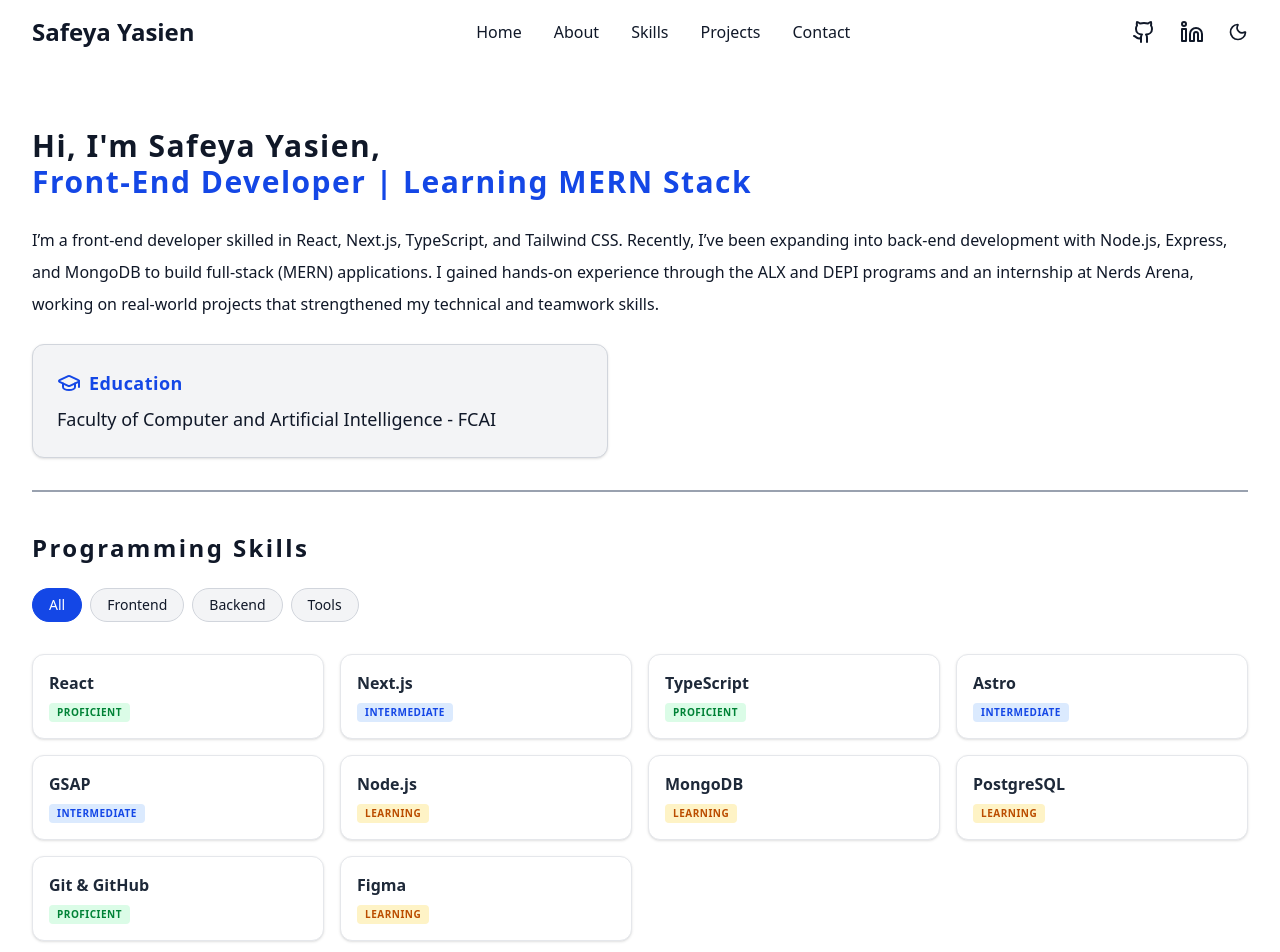
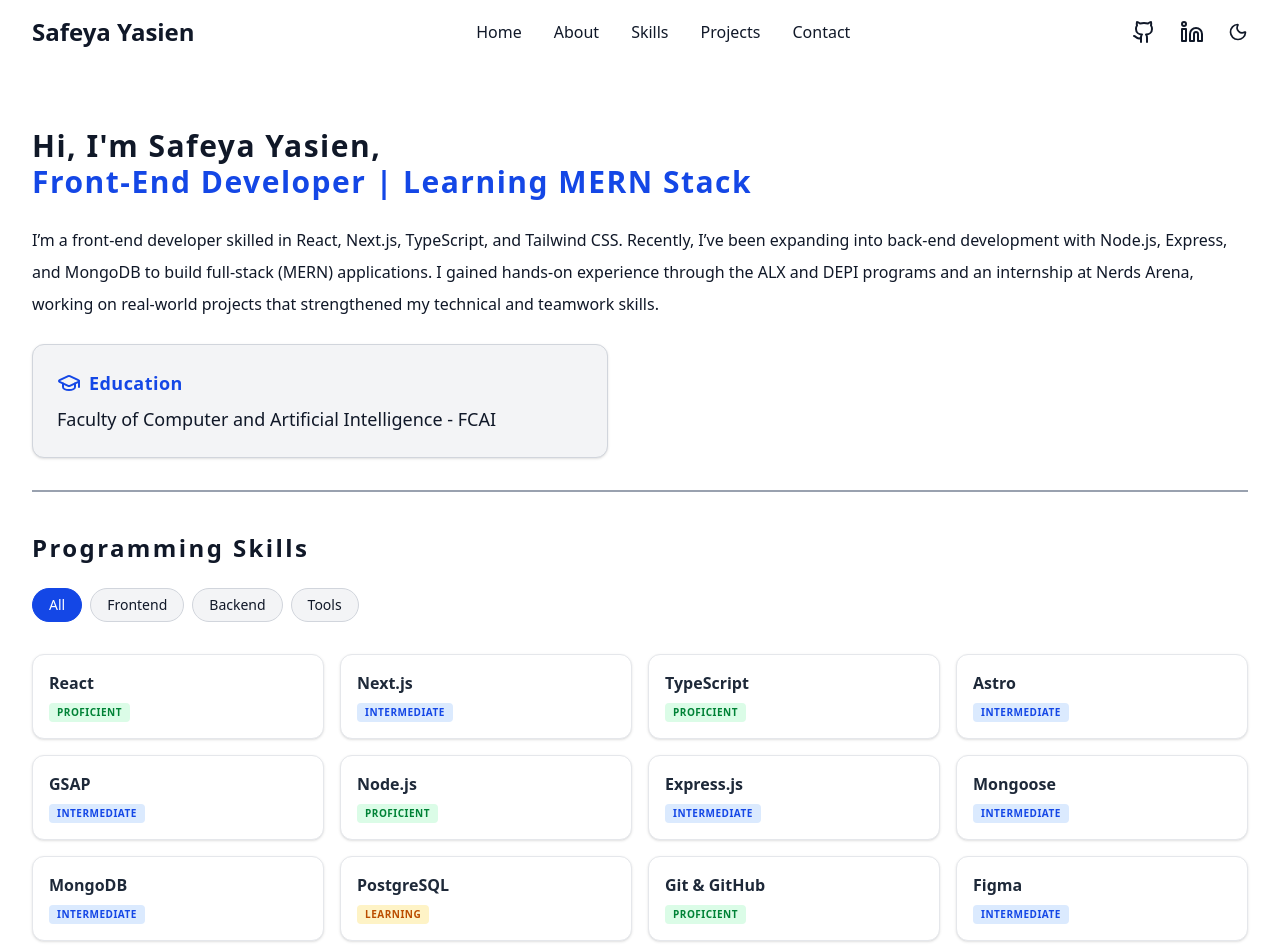
Before and after one commit to Safeya-Yasien/portfolio, a Next.js app: page / in a window 1280 px wide. Shown: the top 952 px of the page. Built offline with nearby package versions, Linux system fonts and the light colour scheme.

Commit message:
update programming-skills.ts

```diff
--- a/src/constants/programming-skills.ts
+++ b/src/constants/programming-skills.ts
@@ -4,9 +4,12 @@
   { name: "TypeScript", category: "frontend", level: "proficient" },
   { name: "Astro", category: "frontend", level: "intermediate" },
   { name: "GSAP", category: "frontend", level: "intermediate" },
-  { name: "Node.js", category: "backend", level: "learning" },
-  { name: "MongoDB", category: "backend", level: "learning" },
+  { name: "Node.js", category: "backend", level: "proficient" },
+  { name: "Express.js", category: "backend", level: "intermediate" },
+  { name: "Mongoose", category: "backend", level: "intermediate" },
+  { name: "MongoDB", category: "backend", level: "intermediate" },
   { name: "PostgreSQL", category: "backend", level: "learning" },
   { name: "Git & GitHub", category: "tools", level: "proficient" },
-  { name: "Figma", category: "tools", level: "learning" },
+  { name: "Figma", category: "tools", level: "intermediate" },
+
 ];
```
